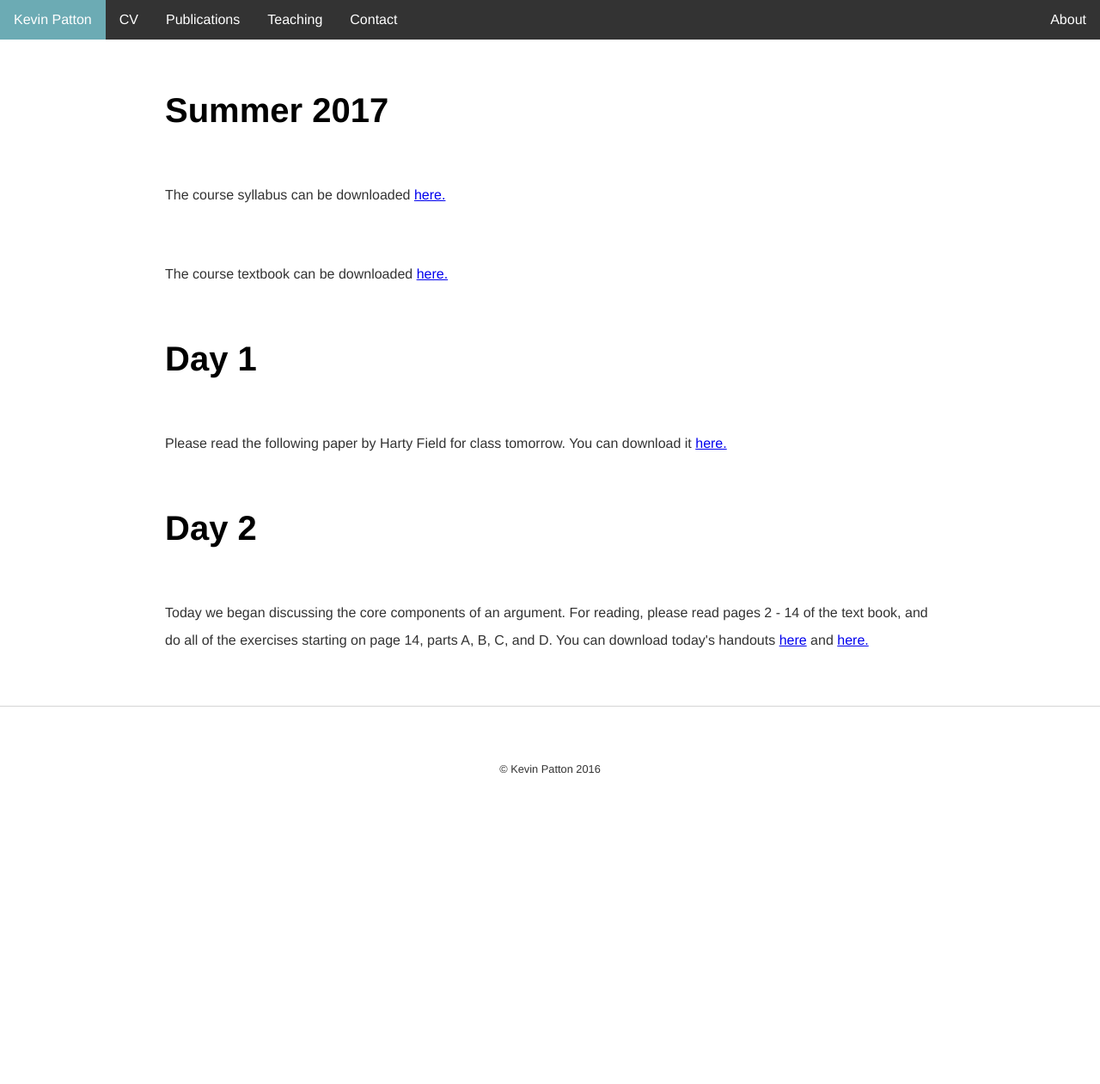
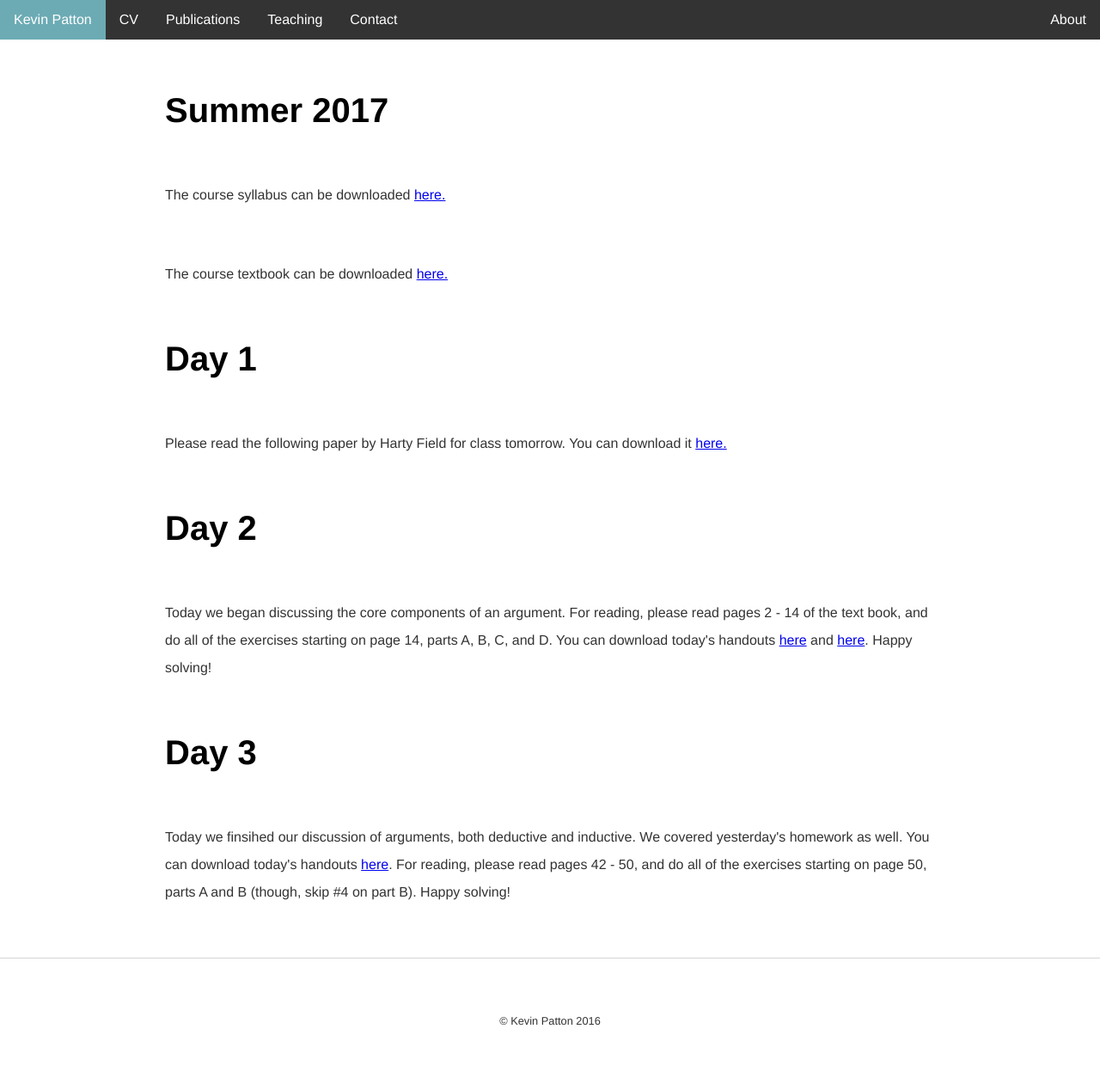
Before and after one commit to kevinjpatton/kevinjpatton.github.io, a Jekyll site: the page built from teaching/phil_110/index.html, in a window 1280 px wide. Shown: the whole page at 86% size. Built offline with Jekyll 4.4.1, drawn with Linux system fonts in a browser that asks for light colours; Markdown is read by kramdown in place of the engine named in the settings; before the commit the page ends 968 px from its top, so only the background shows below that.

Commit message:
Update index.html

```diff
--- a/teaching/phil_110/index.html
+++ b/teaching/phil_110/index.html
@@ -8,4 +8,6 @@
 <h1>Day 1</h1>
 <p> Please read the following paper by Harty Field for class tomorrow.  You can download it <a href=/teaching/phil_110/Hartry_Field-Logic_and_Rationality.pdf target="_blank">here.</a></p>
 <h1>Day 2</h2>
-<p> Today we began discussing the core components of an argument.  For reading, please read pages 2 - 14 of the text book, and do all of the exercises starting on page 14, parts A, B, C, and D.   You can download today's handouts <a href=/teaching/phil_110/Day1-Introduction.pdf target="_blank">here</a> and <a href=/teaching/phil_110/Day2-Section1.1-1.2.pdf target="_blank">here.</a></p>
+<p>Today we began discussing the core components of an argument.  For reading, please read pages 2 - 14 of the text book, and do all of the exercises starting on page 14, parts A, B, C, and D.   You can download today's handouts <a href=/teaching/phil_110/Day1-Introduction.pdf target="_blank">here</a> and <a href=/teaching/phil_110/Day2-Section1.1-1.2.pdf target="_blank">here</a>.  Happy solving!</p>
+<h1>Day 3</h1>
+<p>Today we finsihed our discussion of arguments, both deductive and inductive.  We covered yesterday's homework as well.  You can download today's handouts <a href=/teaching/phil_110/Day3-Section1.4.pdf target="_blank">here</a>.  For reading, please read pages 42 - 50, and do all of the exercises starting on page 50, parts A and B (though, skip #4 on part B).  Happy solving!</p>
```
